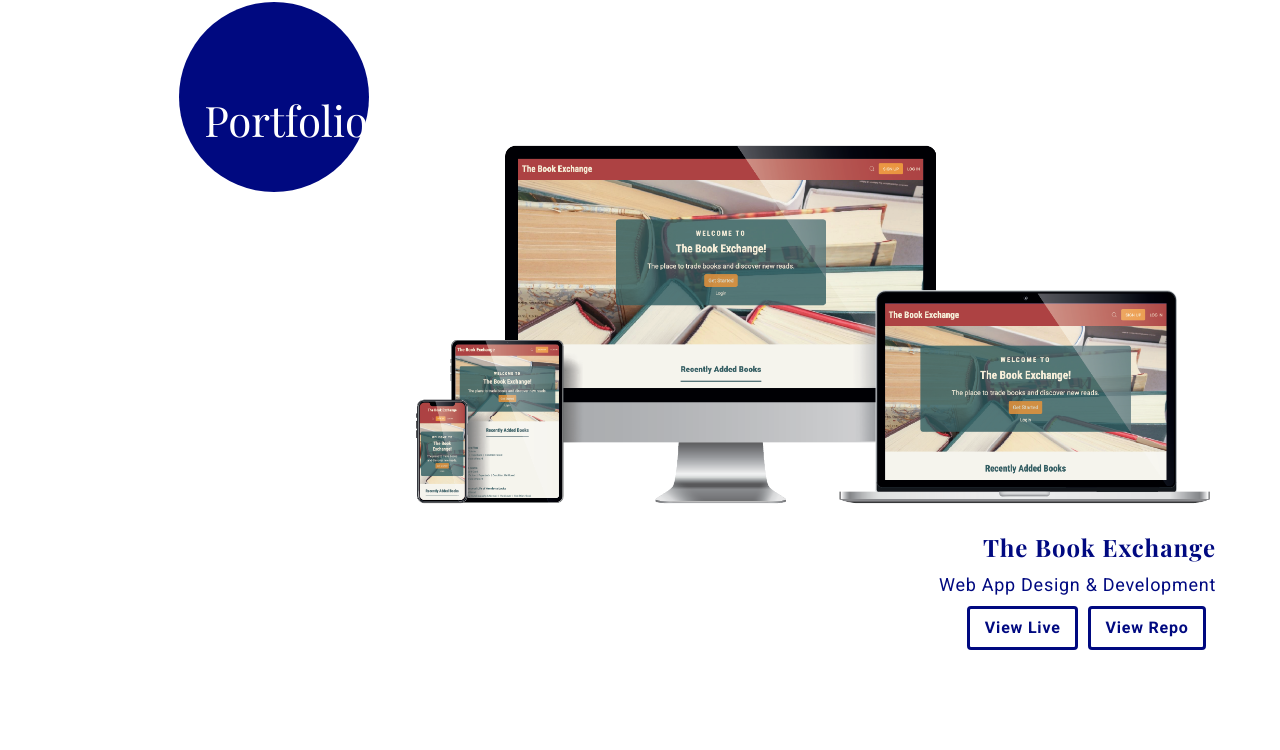
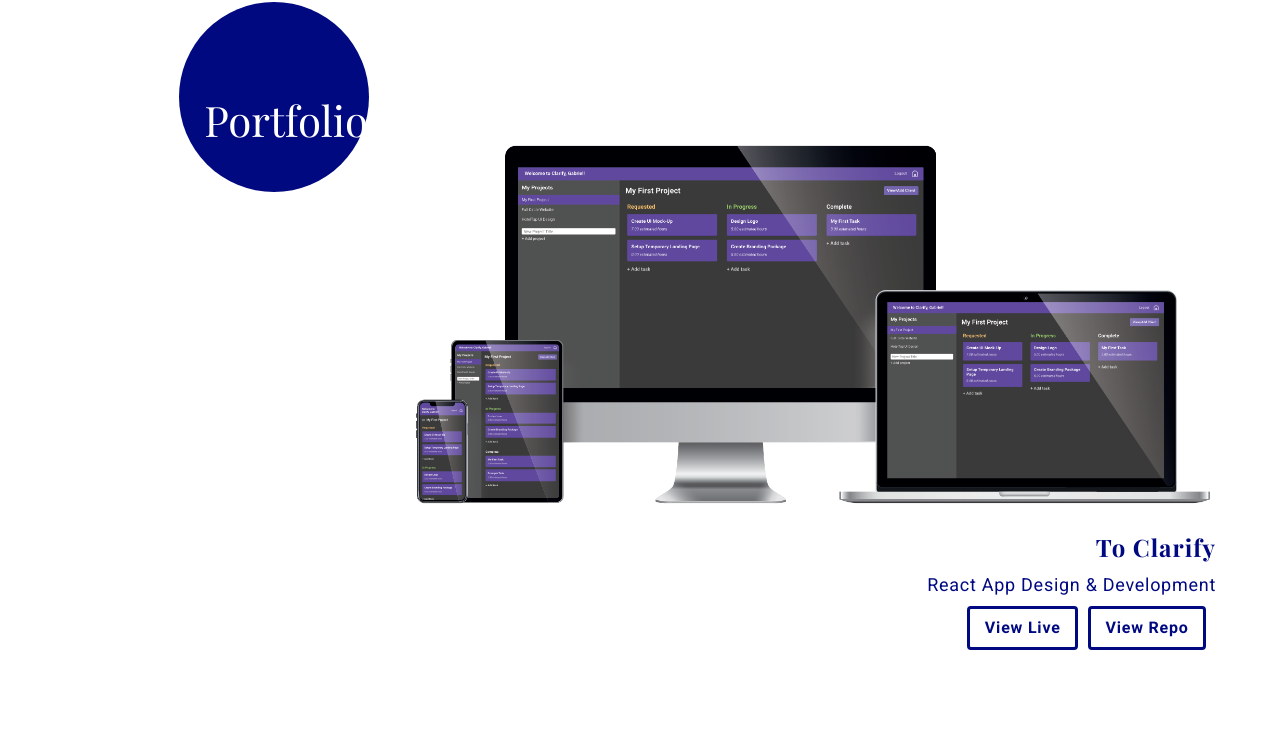
Before and after one commit to sophiabarrett/sophiabarrett.co, a React (Create React App) app: page /portfolio/portfolio in a window 1280 px wide. Shown: the part 1208-1958 px from the top of the page. Built offline with nearby package versions, Linux system fonts and the light colour scheme; a web font is replaced by a local one.

Commit message:
add project

```diff
--- a/src/components/Portfolio/index.js
+++ b/src/components/Portfolio/index.js
@@ -2,6 +2,13 @@ import Project from "../Project";
 
 function Portfolio() {
   const projects = [
+    {
+      title: "To Clarify",
+      description: "React App Design & Development",
+      live_url: "https://toclarify.herokuapp.com/",
+      repo_url: "https://github.com/Teeemster/ToClarify",
+      img_file: "to-clarify",
+    },
     {
       title: "The Book Exchange",
       description: "Web App Design & Development",
```
Also changed, not shown: src/assets/images/to-clarify.png (added).
